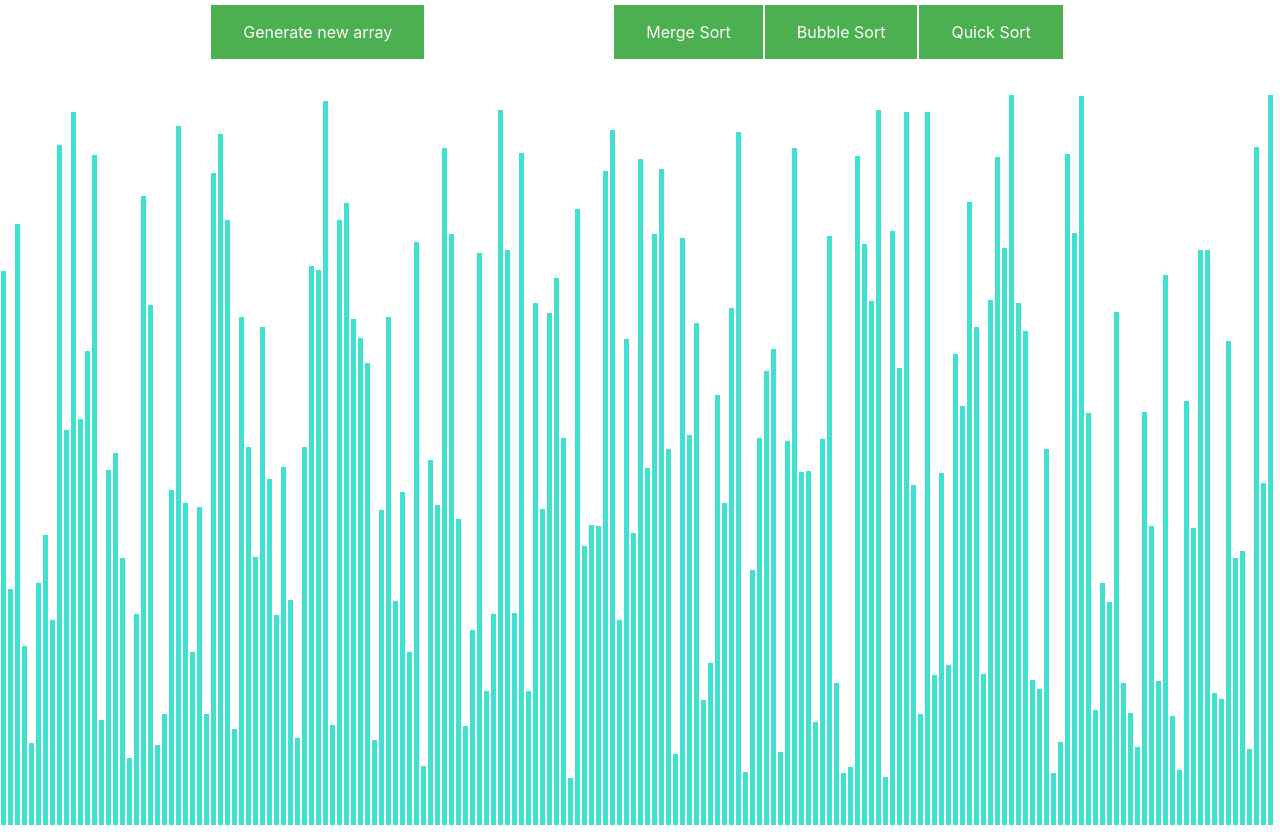
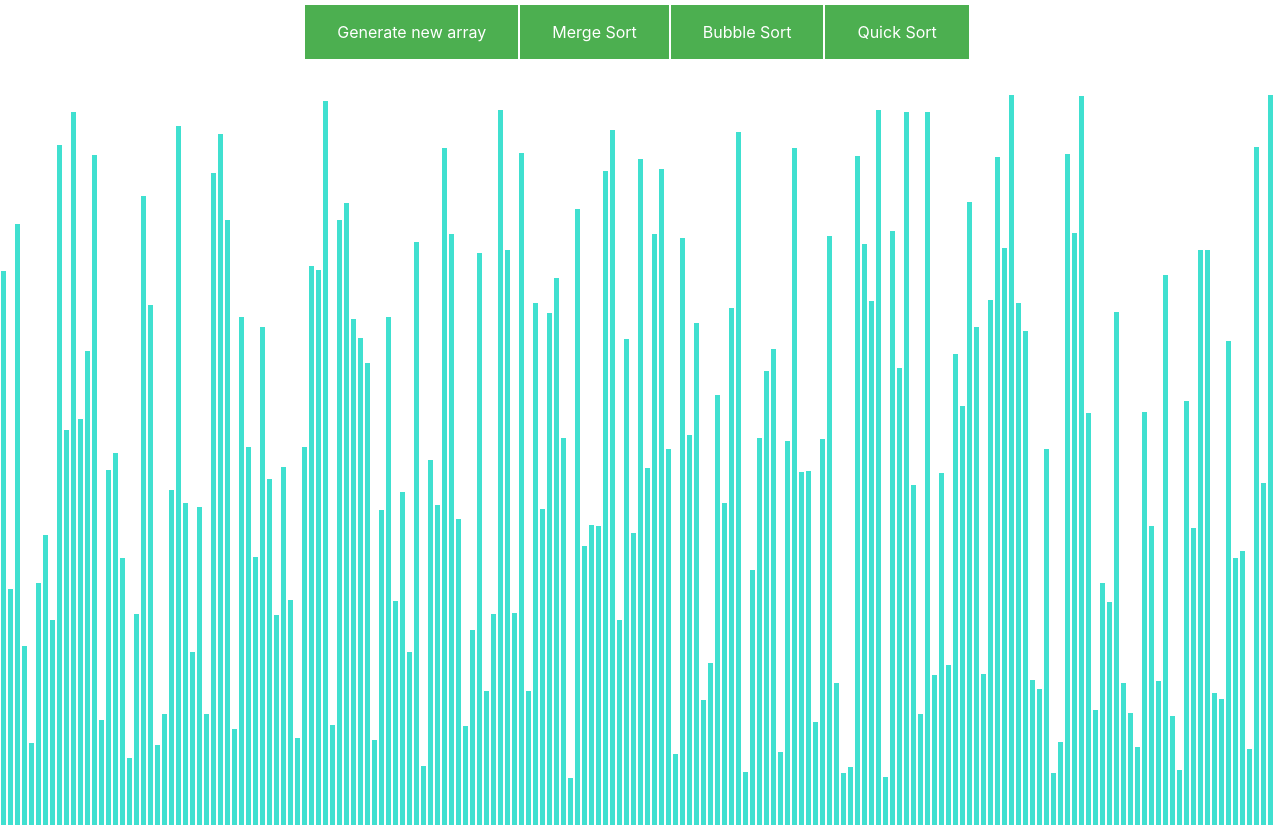
Before and after one commit to sarjit304/Sorting-Visualizer, a React (Create React App) app: page / in a window 1280 px wide. Built offline with nearby package versions, Linux system fonts and the light colour scheme; the HTML template or start-up script is replaced by a standard one.

Commit message:
button css

```diff
--- a/src/SortingVisualizer/SortingVisualizer.jsx
+++ b/src/SortingVisualizer/SortingVisualizer.jsx
@@ -180,7 +180,7 @@ class SortingVisualizer extends Component {
         return (
             <div className='array-container' >
                 <div className='btn-section'>
-                    <button onClick={this.resetArray} className={BUTTON_BADGES+' first'}>Generate new array</button>
+                    <button onClick={this.resetArray} className={BUTTON_BADGES}>Generate new array</button>
                     <button onClick={this.mergeSort.bind(this)} className={BUTTON_BADGES}>Merge Sort</button>
                     <button onClick={this.bubbleSort} className={BUTTON_BADGES}>Bubble Sort</button>
                     <button onClick={this.quickSort} className={BUTTON_BADGES}>Quick Sort</button>
```
